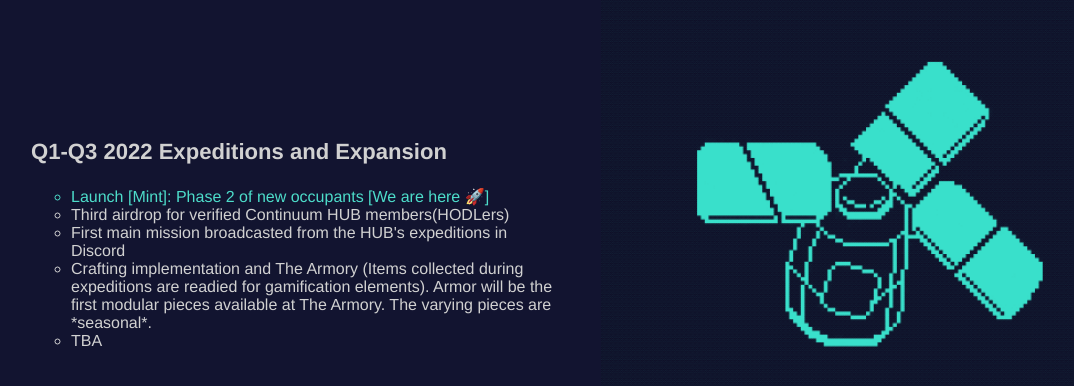
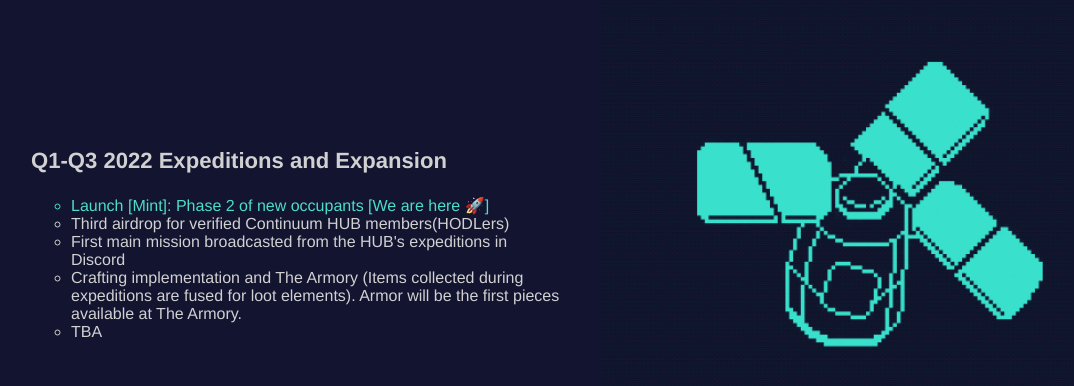
Before and after one commit to Temperedfire/continuum, a Jekyll site: the page built from index.html, in a window 1280 px wide and 900 px high, scrolled down 3881 px, cut to the strip 0-595 px from the top of the window. Shown: the top 386 px of the strip, without its empty margins (59-1133 px from the left). Built offline with Jekyll 4.4.1, drawn with Linux system fonts in a browser that asks for light colours.

Commit message:
Update index.html

```diff
--- a/index.html
+++ b/index.html
@@ -85,7 +85,7 @@ description: A curated pocket of sci-fi NFTs stationed on a space habitat and bi
 	<li style="color:#4dddca;">Launch [Mint]: Phase 2 of new occupants [We are here 🚀]</li>
 	<li>Third airdrop for verified Continuum HUB members(HODLers)</li>
 	<li>First main mission broadcasted from the HUB's expeditions in Discord</li>
-	<li>Crafting implementation and The Armory (Items collected during expeditions are readied for gamification elements). Armor will be the first modular pieces available at The Armory. The varying pieces are *seasonal*.</li>
+	<li>Crafting implementation and The Armory (Items collected during expeditions are fused for loot elements). Armor will be the first pieces available at The Armory.</li>
 	<li>TBA</li>
 				</ul></p>
 			</div>
```
